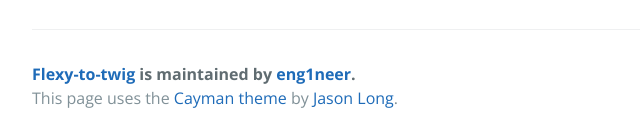
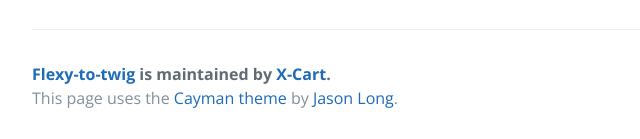
Before and after one commit to eng1neer/flexy-to-twig, a website: page index.html in a window 1280 px wide. Shown: the part 2704-2843 px from the top of the page, 192-832 px from the left. Drawn offline with nearby package versions, Linux system fonts and the light colour scheme.

Commit message:
Change repo links

```diff
--- a/index.html
+++ b/index.html
@@ -148,8 +148,8 @@
     <p>Feel free to ask any questions at our <a target="_blank" href="https://forum.x-cart.com/">community forum</a>.</p>
 
     <footer class="site-footer">
-        <span class="site-footer-owner"><a href="https://github.com/eng1neer/flexy-to-twig">Flexy-to-twig</a> is maintained by <a
-                href="https://github.com/eng1neer">eng1neer</a>.</span>
+        <span class="site-footer-owner"><a href="https://github.com/xcart/flexy-to-twig">Flexy-to-twig</a> is maintained by <a
+                href="https://github.com/xcart">X-Cart</a>.</span>
 
         <span class="site-footer-credits">This page uses the <a
                 href="https://github.com/jasonlong/cayman-theme">Cayman theme</a> by <a
```
